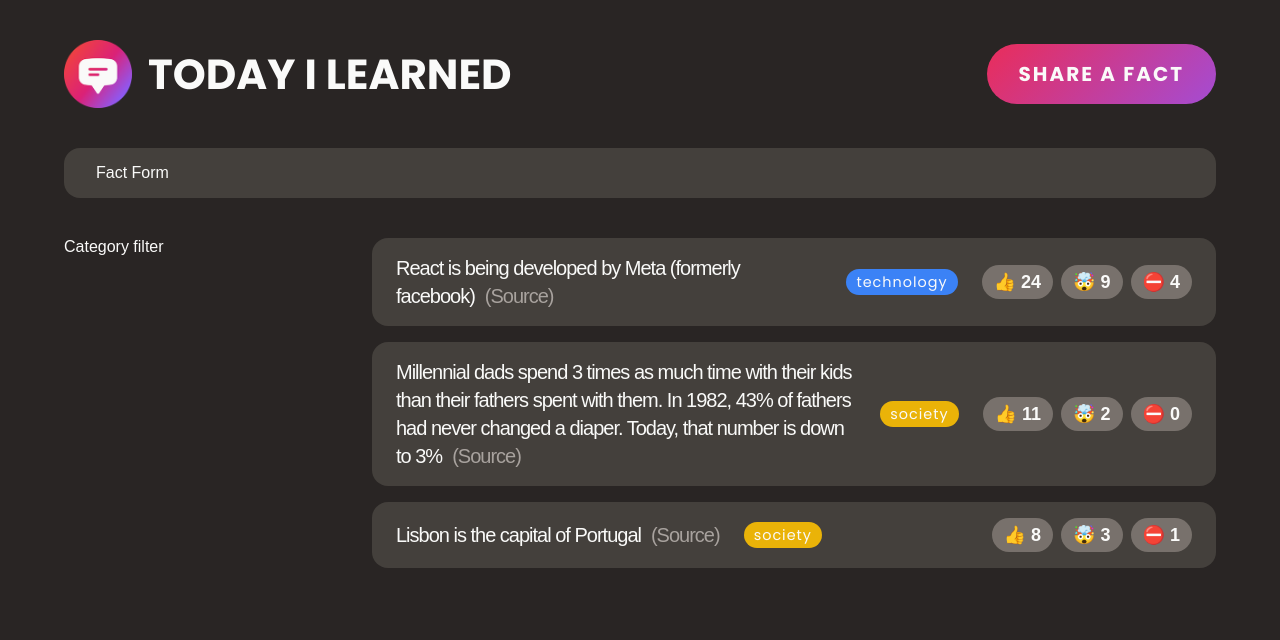
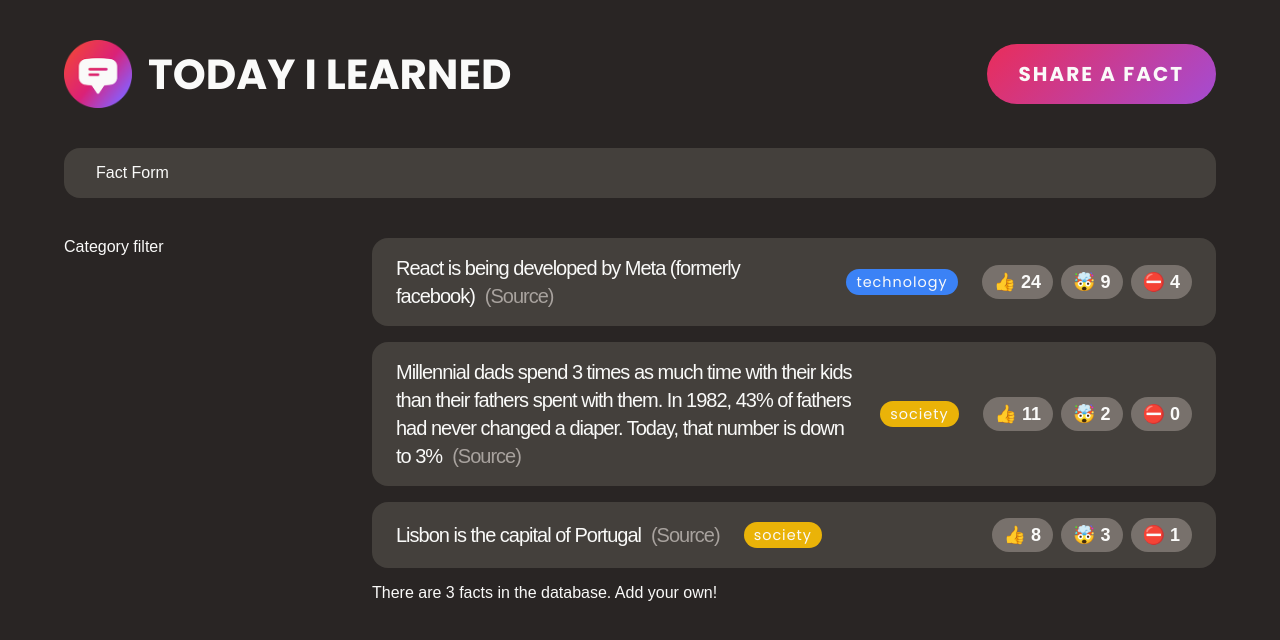
Before and after one commit to ndrsov/today-I-learned, a React (Create React App) app: page / in a window 1280 px wide. Shown: the top 640 px of the page. Built offline with nearby package versions, Linux system fonts and the light colour scheme; the HTML template or start-up script is replaced by a standard one; a web font is replaced by a local one.

Commit message:
Transform each fact into its own component

```diff
--- a/src/App.js
+++ b/src/App.js
@@ -81,7 +81,17 @@
     <section>
       <ul className="facts-list">
         {facts.map((fact) => (
-          <li key={fact.id} className="fact">
+          <Fact key={fact.id} fact={fact} />
+        ))}
+      </ul>
+      <p>There are {facts.length} facts in the database. Add your own!</p>
+    </section>
+  );
+}
+
+function Fact({ fact }) {
+  return (
+    <li className="fact">
       <p>
         {fact.text}
         <a
@@ -96,9 +106,8 @@
       <span
         className="tag"
         style={{
-                backgroundColor: CATEGORIES.find(
-                  (cat) => cat.name === fact.category
-                ).color,
+          backgroundColor: CATEGORIES.find((cat) => cat.name === fact.category)
+            .color,
         }}
       >
         {fact.category}
@@ -109,9 +118,6 @@
         <button>⛔️ {fact.votesFalse}</button>
       </div>
     </li>
-        ))}
-      </ul>
-    </section>
   );
 }
 
```
Lines whose indentation alone changed are shown as unchanged.
